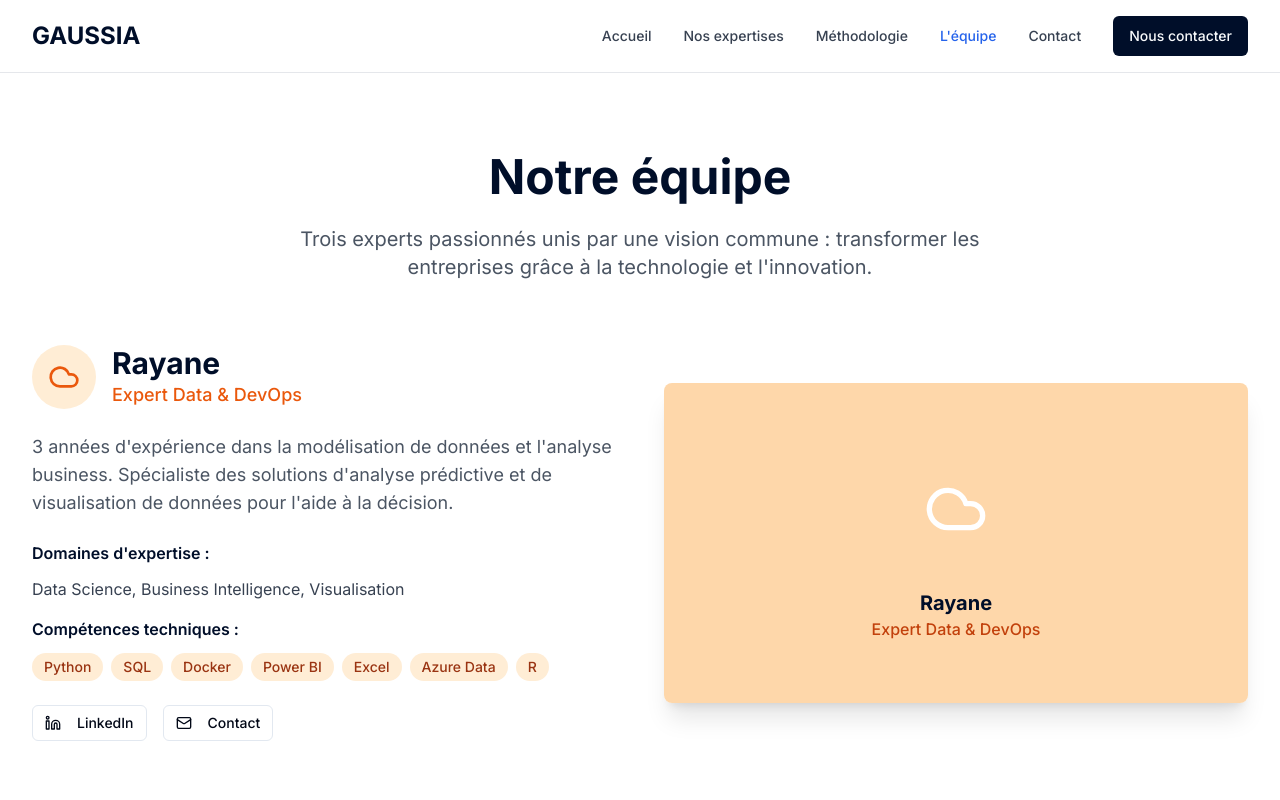
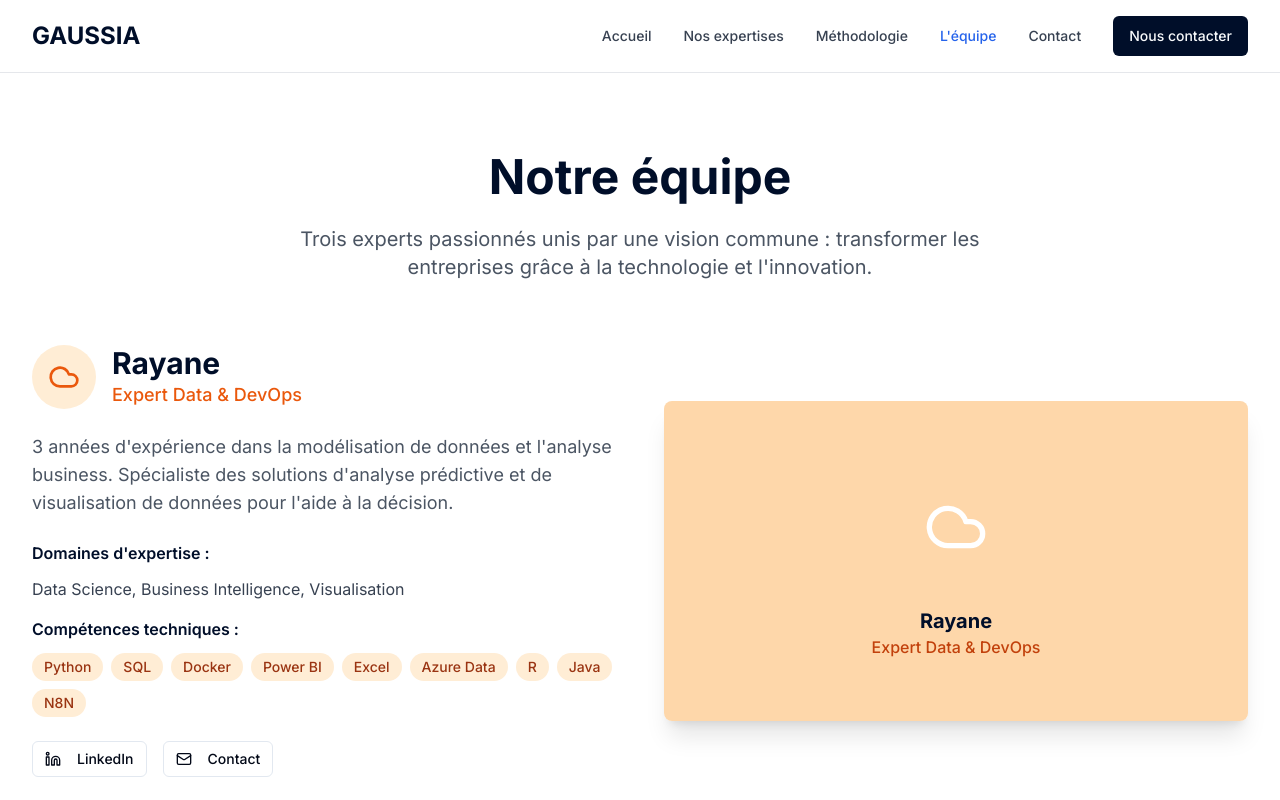
Before and after one commit to Saintaquin/Gaussia, a Next.js app: page /equipe in a window 1280 px wide. Shown: the top 800 px of the page. Built offline with nearby package versions, Linux system fonts and the light colour scheme.

Commit message:
chore: sync main changes into Gaussia project
#VERCEL_SKIP

Co-authored-by: null <99124613+Saintaquin@users.noreply.github.com>

```diff
--- a/app/equipe/page.tsx
+++ b/app/equipe/page.tsx
@@ -35,7 +35,7 @@ export default function EquipePage() {
       expertise: "Data Science, Business Intelligence, Visualisation",
       description:
         "3 années d'expérience dans la modélisation de données et l'analyse business. Spécialiste des solutions d'analyse prédictive et de visualisation de données pour l'aide à la décision.",
-      skills: ["Python", "SQL", "Docker", "Power BI", "Excel", "Azure Data", "R"],
+      skills: ["Python", "SQL", "Docker", "Power BI", "Excel", "Azure Data", "R", "Java","N8N"],
       icon: Cloud,
       color: "orange",
     },
@@ -54,7 +54,7 @@ export default function EquipePage() {
       expertise: "RPA, Intégrations, Workflows",
       description:
         "Consultant en automatisation des processus métiers. Expert en intégrations système et développement de workflows intelligents.",
-      skills: ["MAKE", "API", "Java", "N8N", "RPA", "Python","Zapier"],
+      skills: ["MAKE", "API", "Java", "N8N", "RPA", "Python","Zapier","R"],
       icon: Zap,
       color: "purple",
     },
```
